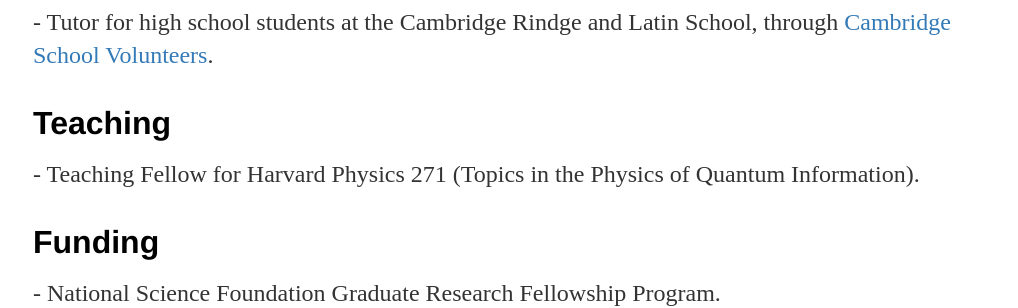
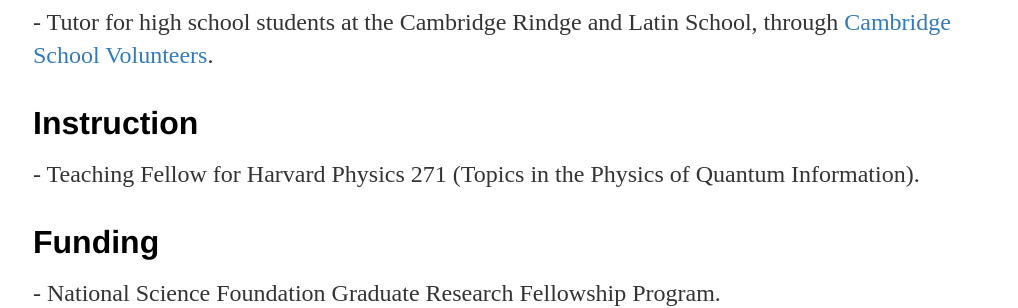
Before and after one commit to emilkhab/emilkhab.github.io, a Jekyll site: the page built from index.html, in a window 1280 px wide. Shown: the part 1020-1328 px from the top of the page, without its empty margins (127-1145 px from the left). Built offline with Jekyll 4.4.1, drawn with Linux system fonts in a browser that asks for light colours.

Commit message:
Update index.html

```diff
--- a/index.html
+++ b/index.html
@@ -32,8 +32,8 @@
 	<p>- Tutor for high school students at the Cambridge Rindge and Latin School, through <a href="https://www.csvinc.org/">Cambridge School Volunteers</a>.</p>
 </div>
 
-<div class="blurb" id="Teaching">
-	<h2>Teaching</h2>
+<div class="blurb" id="Instruction">
+	<h2>Instruction</h2>
 	<p>- Teaching Fellow for Harvard Physics 271 (Topics in the Physics of Quantum Information).</p>
 </div>
 
```
